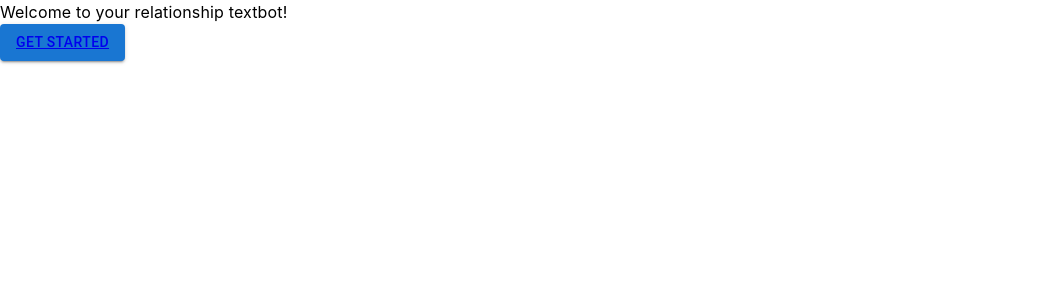
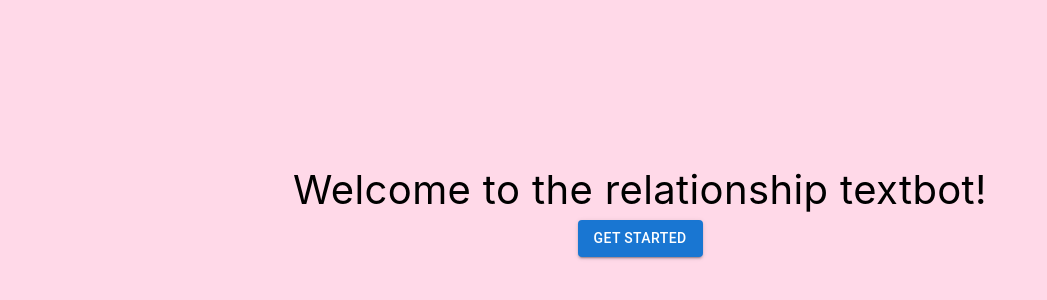
Before and after one commit to tara-morin/ai-chatbot, a Next.js app: page / in a window 1280 px wide. Shown: the top 300 px of the page, without its empty margins (0-1047 px from the left). Built offline with nearby package versions, Linux system fonts and the light colour scheme.

Commit message:
formatting

```diff
--- a/app/page.js
+++ b/app/page.js
@@ -1,17 +1,34 @@
-import {Button, Typography} from '@mui/material';
-import Link from 'next/link'
+import {Link, Button, Typography, Box} from '@mui/material';
 export default function Home(){
 
     return (
-        <div>
+        <Box
+            bgcolor="#ffd9e8"
+            width="100vw"
+            height= "100vh">
+        <Box
+            sx={{
+                justifyContent:'center',
+                alignItems: 'center',
+                display: 'flex',
+                alignContent:'center',
+                flexDirection:'column',
+                padding:20
+            }}
+        >
         <Typography
-        fontFamily='-apple-system, system-ui, BlinkMacSystemFont'>
-            Welcome to your relationship textbot!
+            sx={{fontFamily:'-apple-system, system-ui, BlinkMacSystemFont',
+                fontSize:'40px',
+                textAlign:'center'
+            }}
+        >
+            Welcome to the relationship textbot!
         </Typography>
         <Button variant= "contained">
-            <Link href="/chatting">Get Started</Link>
+            <Link underline= "none" href="/chatting" color="white">Get Started</Link>
         </Button>
-        </div>
+        </Box>
+        </Box>
     )
 
 }
```
Also changed, not shown: app/chatting/page.js (+9 -2 lines).
